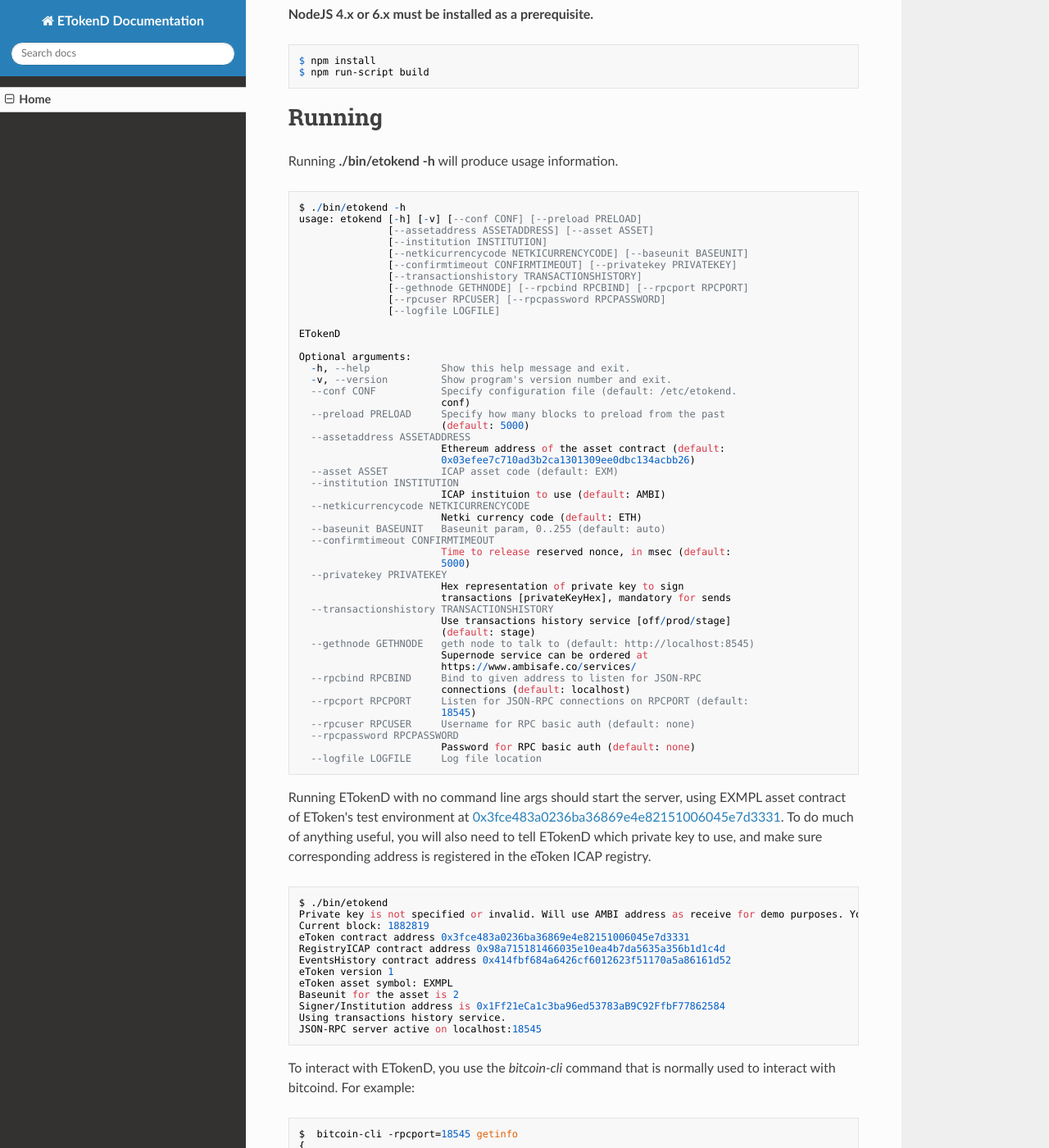
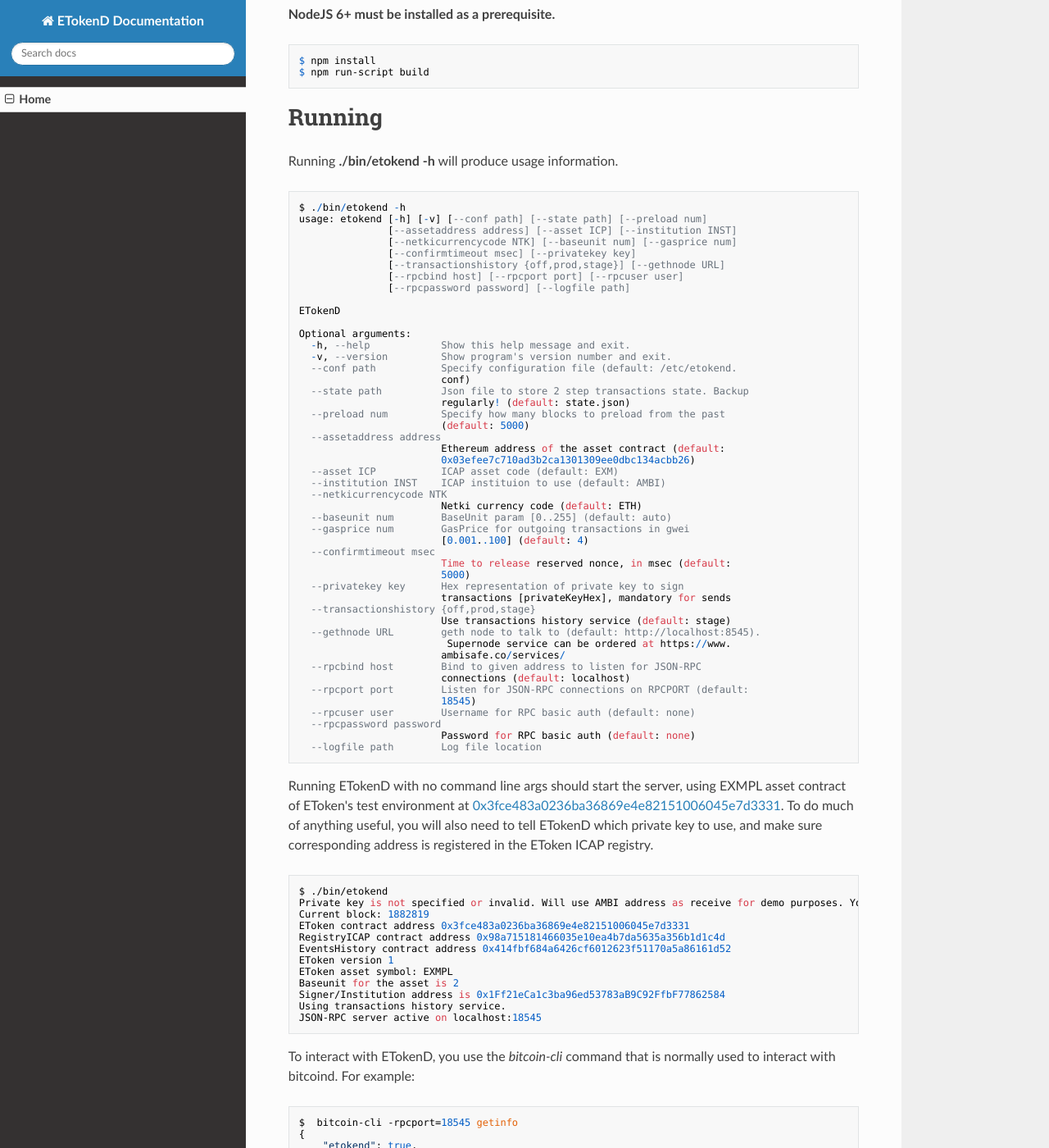
Before and after one commit to Ambisafe/etokend-doc, an MkDocs documentation site: the page built from docs/index.md, in a window 1280 px wide and 1400 px high, scrolled down 667 px. Shown: the whole window at 82% size. Built offline with MkDocs 1.6.1, drawn with Linux system fonts in a browser that asks for light colours; nearby versions of some CDN libraries; some of the changed text lies outside the part shown.

Commit message:
Update index.md

````diff
--- a/docs/index.md
+++ b/docs/index.md
@@ -14,7 +14,7 @@ Project was inspired by [BitGoD](https://github.com/BitGo/bitgod)
 
 # Installation
 
-**NodeJS 4.x or 6.x must be installed as a prerequisite.**
+**NodeJS 6+ must be installed as a prerequisite.**
 ```
 $ npm install
 $ npm run-script build
@@ -26,67 +26,66 @@ Running **./bin/etokend -h** will produce usage information.
 
 ```
 $ ./bin/etokend -h
-usage: etokend [-h] [-v] [--conf CONF] [--preload PRELOAD]
-               [--assetaddress ASSETADDRESS] [--asset ASSET]
-               [--institution INSTITUTION]
-               [--netkicurrencycode NETKICURRENCYCODE] [--baseunit BASEUNIT]
-               [--confirmtimeout CONFIRMTIMEOUT] [--privatekey PRIVATEKEY]
-               [--transactionshistory TRANSACTIONSHISTORY]
-               [--gethnode GETHNODE] [--rpcbind RPCBIND] [--rpcport RPCPORT]
-               [--rpcuser RPCUSER] [--rpcpassword RPCPASSWORD]
-               [--logfile LOGFILE]
+usage: etokend [-h] [-v] [--conf path] [--state path] [--preload num]
+               [--assetaddress address] [--asset ICP] [--institution INST]
+               [--netkicurrencycode NTK] [--baseunit num] [--gasprice num]
+               [--confirmtimeout msec] [--privatekey key]
+               [--transactionshistory {off,prod,stage}] [--gethnode URL]
+               [--rpcbind host] [--rpcport port] [--rpcuser user]
+               [--rpcpassword password] [--logfile path]
 
 ETokenD
 
 Optional arguments:
   -h, --help            Show this help message and exit.
   -v, --version         Show program's version number and exit.
-  --conf CONF           Specify configuration file (default: /etc/etokend.
+  --conf path           Specify configuration file (default: /etc/etokend.
                         conf)
-  --preload PRELOAD     Specify how many blocks to preload from the past
+  --state path          Json file to store 2 step transactions state. Backup
+                        regularly! (default: state.json)
+  --preload num         Specify how many blocks to preload from the past
                         (default: 5000)
-  --assetaddress ASSETADDRESS
+  --assetaddress address
                         Ethereum address of the asset contract (default:
                         0x03efee7c710ad3b2ca1301309ee0dbc134acbb26)
-  --asset ASSET         ICAP asset code (default: EXM)
-  --institution INSTITUTION
-                        ICAP instituion to use (default: AMBI)
-  --netkicurrencycode NETKICURRENCYCODE
+  --asset ICP           ICAP asset code (default: EXM)
+  --institution INST    ICAP instituion to use (default: AMBI)
+  --netkicurrencycode NTK
                         Netki currency code (default: ETH)
-  --baseunit BASEUNIT   Baseunit param, 0..255 (default: auto)
-  --confirmtimeout CONFIRMTIMEOUT
+  --baseunit num        BaseUnit param [0..255] (default: auto)
+  --gasprice num        GasPrice for outgoing transactions in gwei
+                        [0.001..100] (default: 4)
+  --confirmtimeout msec
                         Time to release reserved nonce, in msec (default:
                         5000)
-  --privatekey PRIVATEKEY
-                        Hex representation of private key to sign
+  --privatekey key      Hex representation of private key to sign
                         transactions [privateKeyHex], mandatory for sends
-  --transactionshistory TRANSACTIONSHISTORY
-                        Use transactions history service [off/prod/stage]
-                        (default: stage)
-  --gethnode GETHNODE   geth node to talk to (default: http://localhost:8545)
-                        Supernode service can be ordered at
-                        https://www.ambisafe.co/services/
-  --rpcbind RPCBIND     Bind to given address to listen for JSON-RPC
+  --transactionshistory {off,prod,stage}
+                        Use transactions history service (default: stage)
+  --gethnode URL        geth node to talk to (default: http://localhost:8545).
+                         Supernode service can be ordered at https://www.
+                        ambisafe.co/services/
+  --rpcbind host        Bind to given address to listen for JSON-RPC
                         connections (default: localhost)
-  --rpcport RPCPORT     Listen for JSON-RPC connections on RPCPORT (default:
+  --rpcport port        Listen for JSON-RPC connections on RPCPORT (default:
                         18545)
-  --rpcuser RPCUSER     Username for RPC basic auth (default: none)
-  --rpcpassword RPCPASSWORD
+  --rpcuser user        Username for RPC basic auth (default: none)
+  --rpcpassword password
                         Password for RPC basic auth (default: none)
-  --logfile LOGFILE     Log file location
+  --logfile path        Log file location
 ```
 
-Running ETokenD with no command line args should start the server, using EXMPL asset contract of EToken's test environment at [0x3fce483a0236ba36869e4e82151006045e7d3331](https://github.com/Ambisafe/etoken-docs/wiki/Integration-Instance). To do much of anything useful, you will also need to tell ETokenD which private key to use, and make sure corresponding address is registered in the eToken ICAP registry.
+Running ETokenD with no command line args should start the server, using EXMPL asset contract of EToken's test environment at [0x3fce483a0236ba36869e4e82151006045e7d3331](https://github.com/Ambisafe/etoken-docs/wiki/Integration-Instance). To do much of anything useful, you will also need to tell ETokenD which private key to use, and make sure corresponding address is registered in the EToken ICAP registry.
 
 ```
 $ ./bin/etokend
 Private key is not specified or invalid. Will use AMBI address as receive for demo purposes. You will not be able to do sends!
 Current block: 1882819
-eToken contract address 0x3fce483a0236ba36869e4e82151006045e7d3331
+EToken contract address 0x3fce483a0236ba36869e4e82151006045e7d3331
 RegistryICAP contract address 0x98a715181466035e10ea4b7da5635a356b1d1c4d
 EventsHistory contract address 0x414fbf684a6426cf6012623f51170a5a86161d52
-eToken version 1
-eToken asset symbol: EXMPL
+EToken version 1
+EToken asset symbol: EXMPL
 Baseunit for the asset is 2
 Signer/Institution address is 0x1Ff21eCa1c3ba96ed53783aB9C92FfbF77862584
 Using transactions history service.
@@ -111,7 +110,7 @@ In order to transact, you will need to have at least 0.01 ETH on your signer add
 
 # Production
 
-As mentioned previously, ETokenD defaults to using eToken's test environment, which uses different testing coins. In order to use the production eToken environment, you need to specify one of production asset addresses using **--asset** option.
+As mentioned previously, ETokenD defaults to using EToken's test environment, which uses different testing coins. In order to use the production EToken environment, you need to specify one of production asset addresses using **--asset** option.
 The port used by ETokenD by default is the same as those used by geth, plus 10000.
 
 ```
@@ -136,7 +135,7 @@ XE58EXMAMBIOG08GBWB3
 $ bitcoin-cli -rpcport=18545 getrawchangeaddress
 0x1Ff21eCa1c3ba96ed53783aB9C92FfbF77862584
 
-$ bitcoin-cli -rpcport=18545 getbalance [minconf=1]
+$ bitcoin-cli -rpcport=18545 getbalance [address=signerAddress] [minconf=1]
 70.41
 
 $ bitcoin-cli -rpcport=18545 listtransactions [count=10] [from=0]
````
